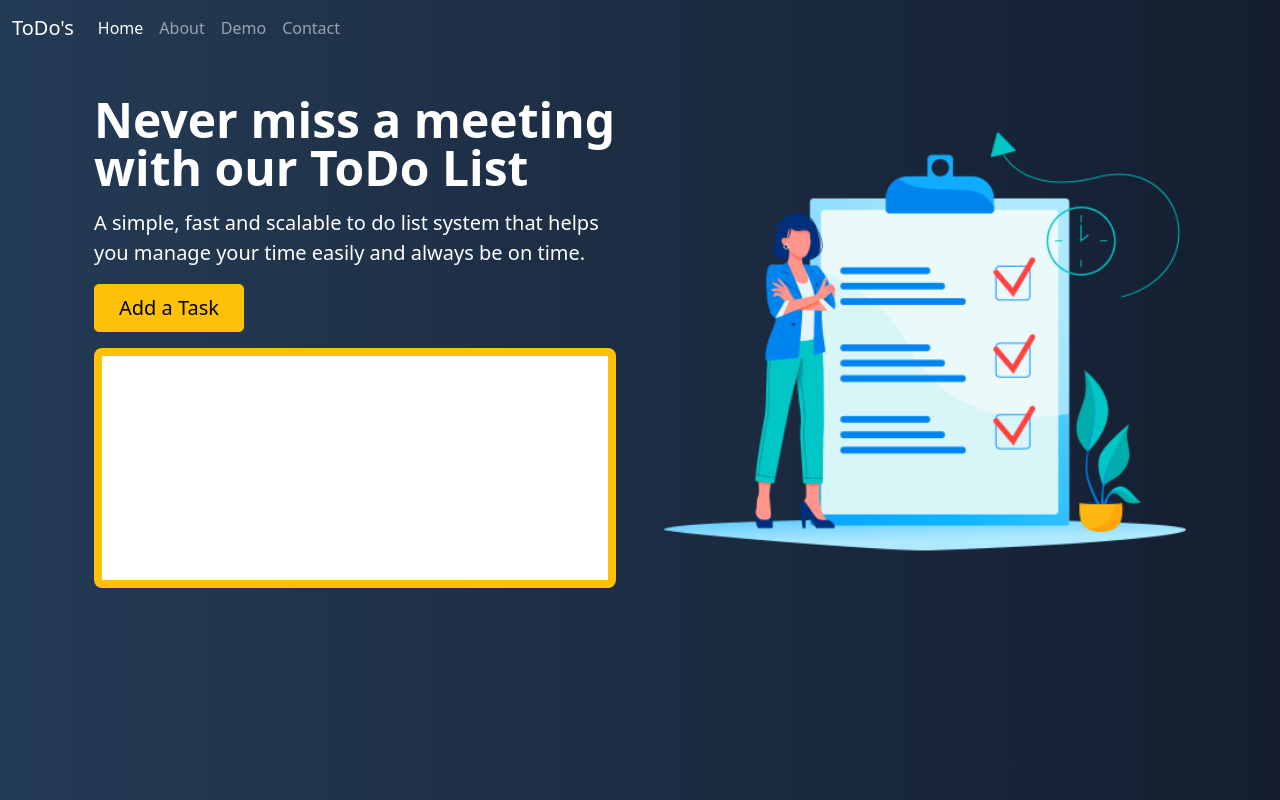
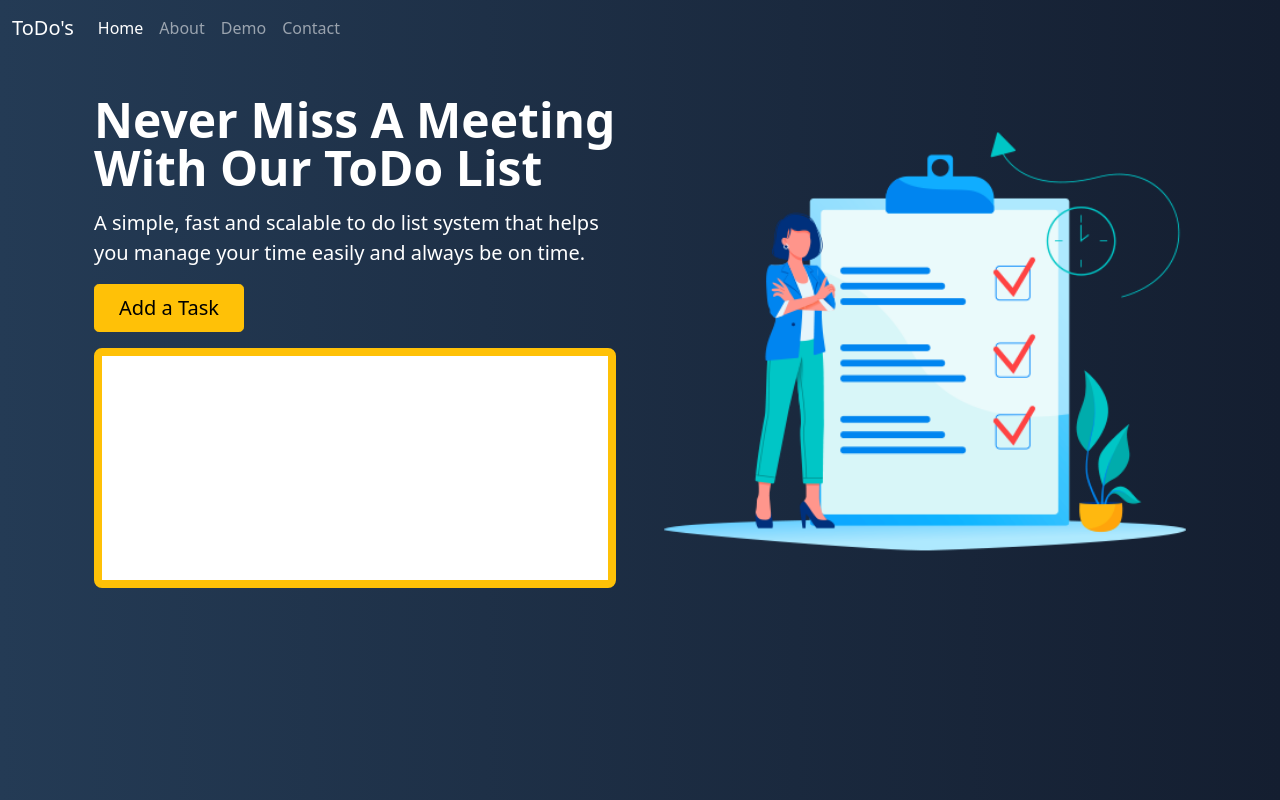
Before and after one commit to JohnGriffith/FirstProject, a plain HTML site: page index.html in a window 1280 px wide. Drawn offline with nearby package versions, Linux system fonts and the light colour scheme.

Commit message:
Capitalized Opening Statement

```diff
--- a/index.html
+++ b/index.html
@@ -2,7 +2,7 @@
 <html lang="en">
 
 <head>
-    <title>First Project</title>
+    <title>First Project v2</title>
     <!-- Required meta tags -->
     <meta charset="utf-8">
     <meta name="viewport" content="width=device-width, initial-scale=1, shrink-to-fit=no">
@@ -51,7 +51,7 @@
                         loading="lazy">
                 </div>
                 <div class="col-lg-6">
-                    <h1 class="display-5 fw-bold lh-1 mb-3">Never miss a meeting with our ToDo List</h1>
+                    <h1 class="display-5 fw-bold lh-1 mb-3">Never Miss A Meeting With Our ToDo List</h1>
                     <p class="lead">A simple, fast and scalable to do list system that helps you manage your time easily
                         and always be on time.
                     </p>
```
